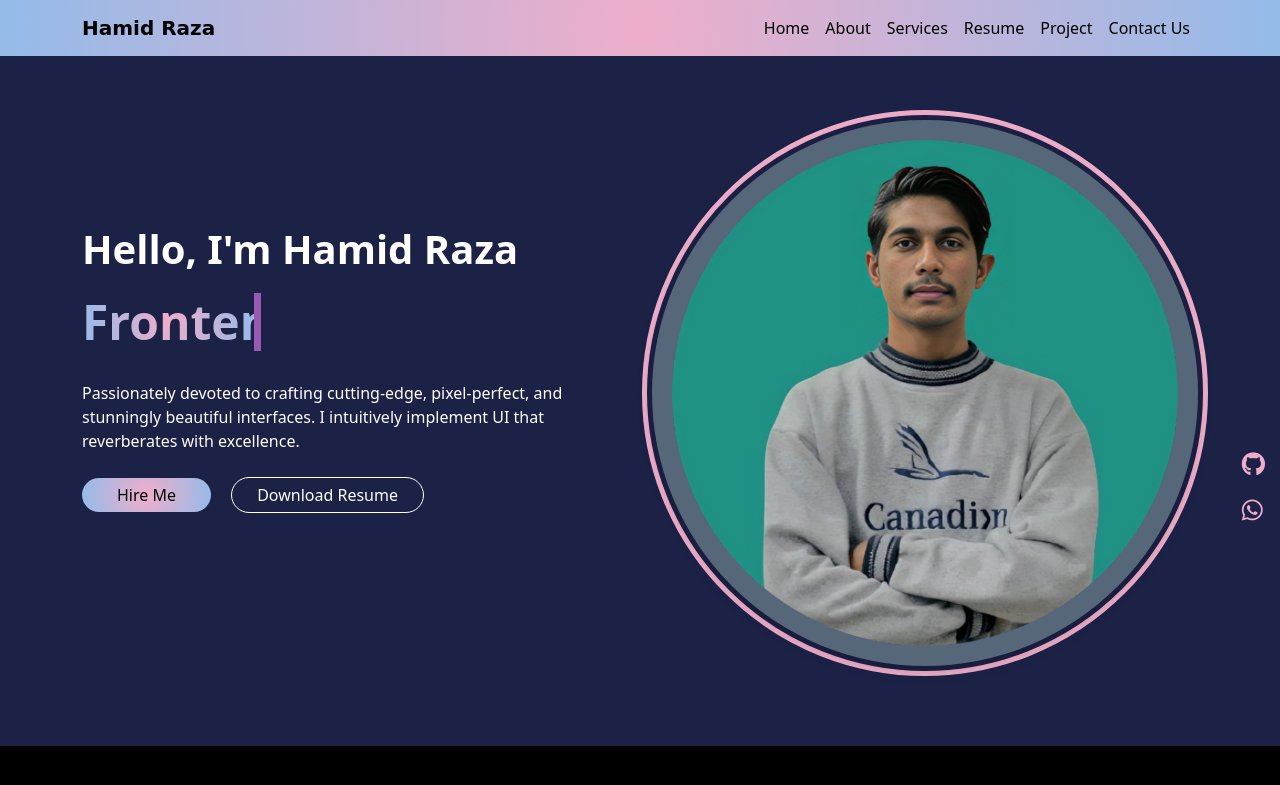
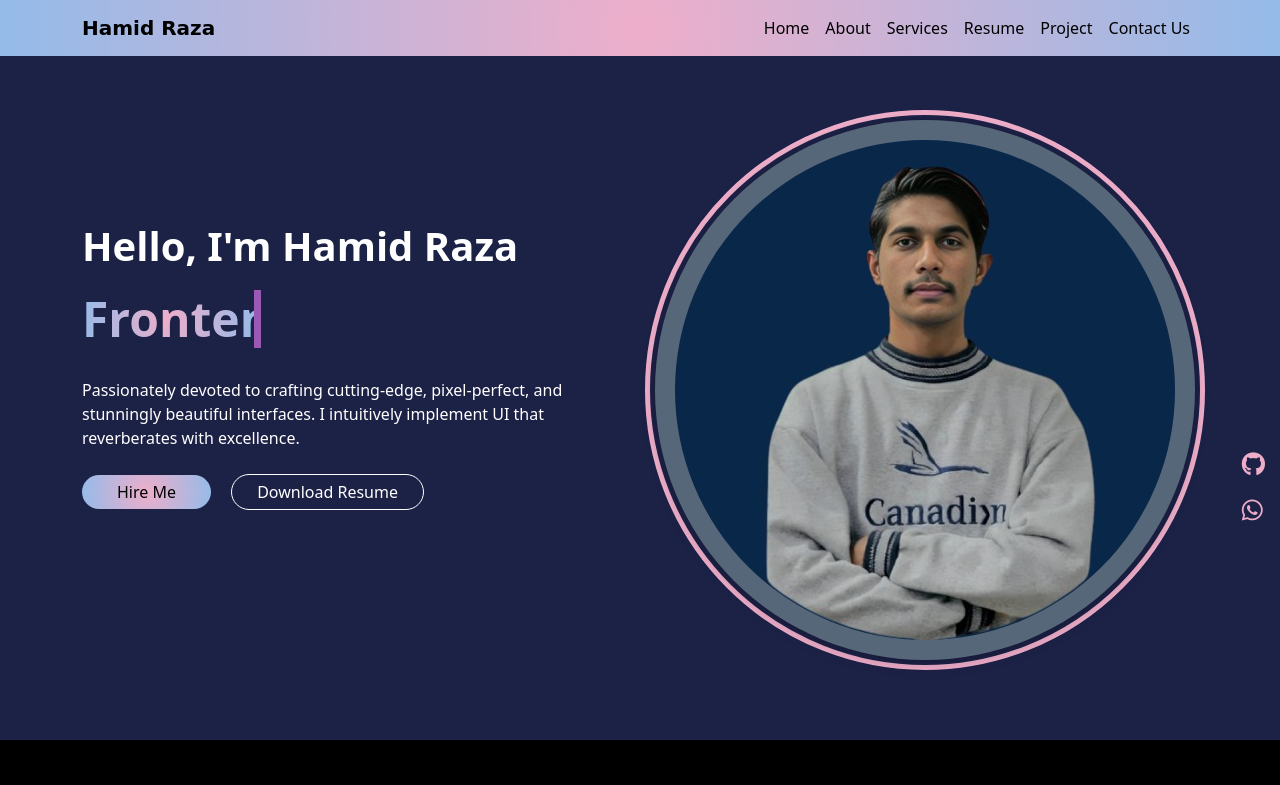
Before and after one commit to Ch-HamidRaza/HamidPortfolio.com, a plain HTML site: page index.html in a window 1280 px wide. Shown: the top 785 px of the page. Drawn offline with nearby package versions, Linux system fonts and the light colour scheme; some icons are missing.

Commit message:
Add files via upload

```diff
--- a/index.html
+++ b/index.html
@@ -44,7 +44,7 @@
             </div>
             <div class="col-lg-6 text-center mt-4 mt-lg-0" data-aos="fade-up">
                 <div class="profile-image-container">
-                    <img src="images/hamid new pic.png" class="img-fluid profile-image" alt="Profile Image" data-aos="fade-down">
+                    <img src="images/hamid new-1.jpg" class="img-fluid profile-image" alt="Profile Image" data-aos="fade-down">
                 </div>
             </div>
         </div>
```
